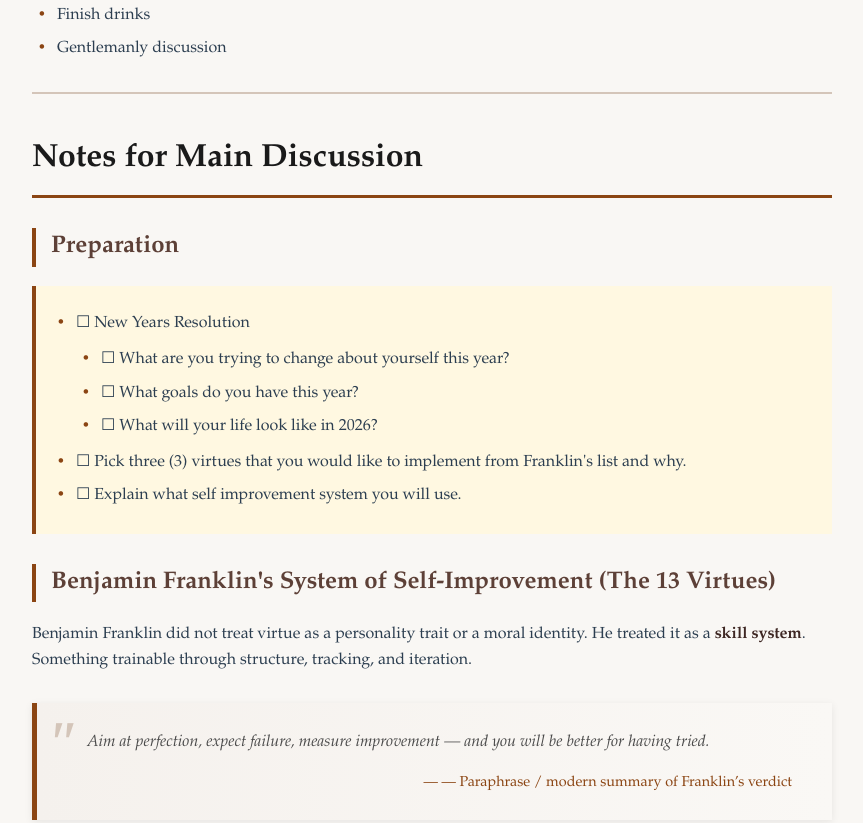
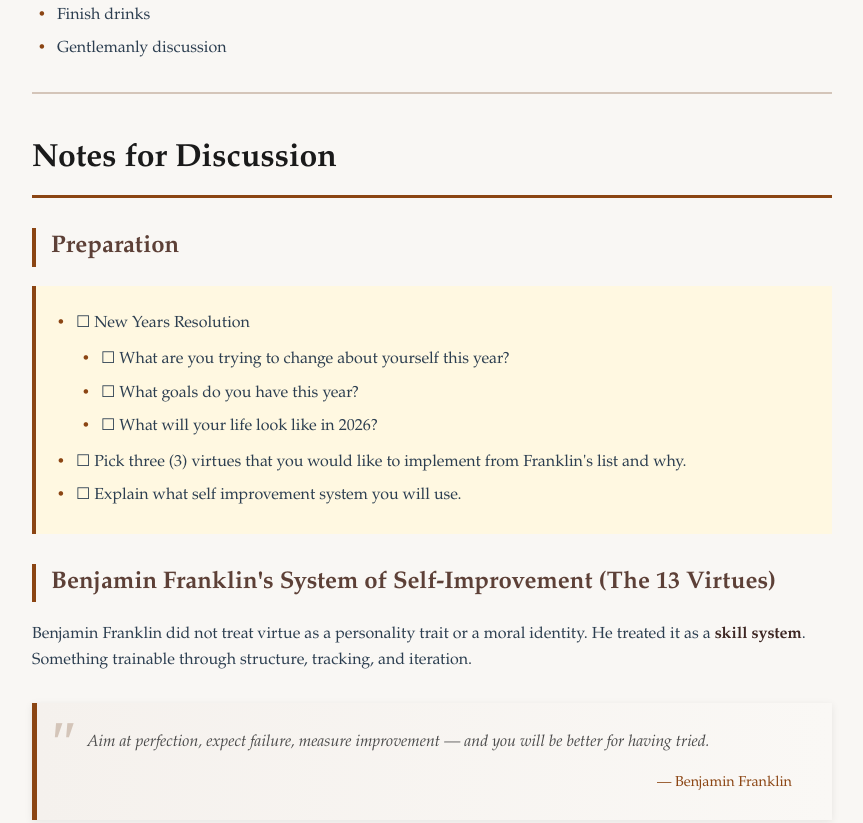
Before and after one commit to joedonoghue/agenda, a plain HTML site: page index.html in a window 1280 px wide. Shown: the part 1826-2649 px from the top of the page, without its empty margins (208-1071 px from the left). Drawn offline with Linux system fonts and the light colour scheme.

Commit message:
Update index.html

```diff
--- a/index.html
+++ b/index.html
@@ -180,7 +180,7 @@
 <body>
     <h1 class="drop-cap">Agenda</h1>
 
-    <p class="subtitle">New Years Resolutions and Ben Franklin's Self-Improvement Ritual (The 13 Virtues)<br>
+    <p class="subtitle">New Years Resolutions and Ben Franklin's Self-Improvement Ritual<br>
 
     <em>8 January 2026 (1830-2000)</em><br>
     <em><a href="https://maps.app.goo.gl/ngd7B2RkCu2rkUkU9" target="_blank">Weissenburger Strasse 6</a></em>
@@ -252,7 +252,7 @@
 
     <hr>
 
-    <h1>Notes for Main Discussion</h1>
+    <h1>Notes for Discussion</h1>
 
     <h2>Preparation</h2>
     <div class="checklist">
@@ -277,7 +277,7 @@
       <p>
         Aim at perfection, expect failure, measure improvement — and you will be better for having tried.
       </p>
-      <footer>— Paraphrase / modern summary of Franklin’s verdict</footer>
+      <footer>Benjamin Franklin</footer>
     </blockquote>
 
     <p>The goal of this discussion is:</p>
@@ -305,7 +305,7 @@
         can have any dependence on a steady, uniform rectitude of conduct. For this purpose I therefore
         contrived the following method…
       </p>
-      <footer>— Benjamin Franklin, <cite>The Autobiography of Benjamin Franklin</cite></footer>
+      <footer>Benjamin Franklin, <cite>The Autobiography of Benjamin Franklin</cite></footer>
     </blockquote>
 
 
@@ -327,7 +327,7 @@
         character would then be better gratified by my keeping silence, and speaking only when occasion
         offered, and then speaking with greater advantage.
       </p>
-      <footer>— Benjamin Franklin, <cite>The Autobiography of Benjamin Franklin</cite></footer>
+      <footer>Benjamin Franklin, <cite>The Autobiography of Benjamin Franklin</cite></footer>
     </blockquote>
 
     <div class="key-feature">
@@ -416,7 +416,7 @@
         I found the advantage of this method was that it kept my attention fixed on my conduct, and made
         me more attentive to my faults than I otherwise should have been.
       </p>
-      <footer>— Benjamin Franklin, <cite>The Autobiography of Benjamin Franklin</cite></footer>
+      <footer>Benjamin Franklin, <cite>The Autobiography of Benjamin Franklin</cite></footer>
     </blockquote>
     <hr>
 
@@ -437,7 +437,7 @@
         fell far short of it, yet I was, by the endeavour, a better and a happier man than I otherwise
         should have been if I had not attempted it.
       </p>
-      <footer>— Benjamin Franklin, <cite>The Autobiography of Benjamin Franklin</cite></footer>
+      <footer>Benjamin Franklin, <cite>The Autobiography of Benjamin Franklin</cite></footer>
     </blockquote>
 </body>
 </html>
```
